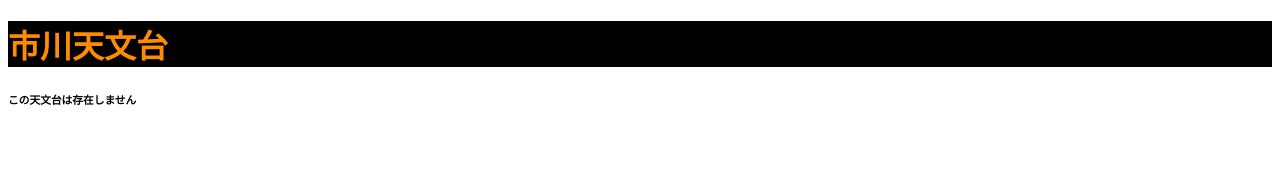
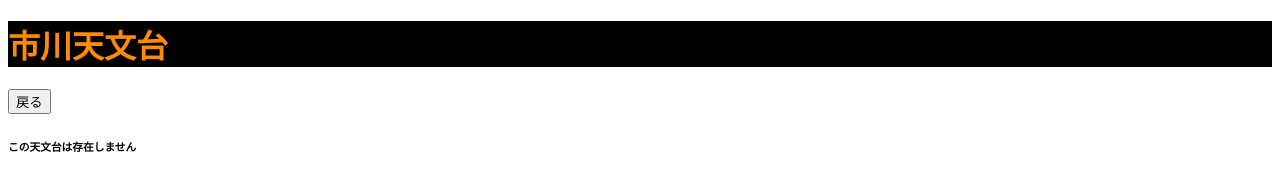
Before and after one commit to ick-mosagoto/prg20241118, a plain HTML site: page app.html in a window 1280 px wide. Drawn offline with Linux system fonts and the light colour scheme.

Commit message:
2024123_Update6

```diff
--- a/app.html
+++ b/app.html
@@ -9,6 +9,7 @@
     <body>
         <h1>市川天文台</h1>
 
+        <button onclick="location.href='./index.html'">戻る</button>
         <h6>この天文台は存在しません</h6>
     </body>
 </html>
```
